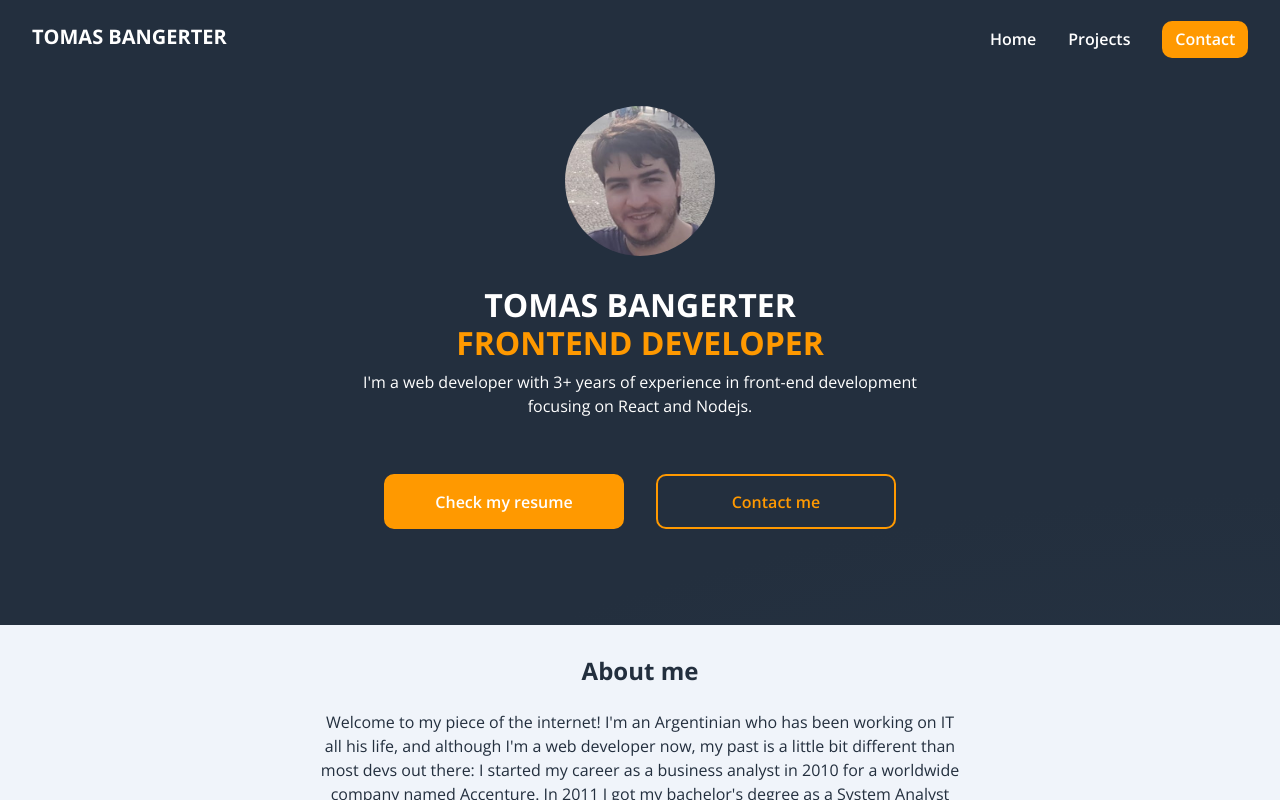
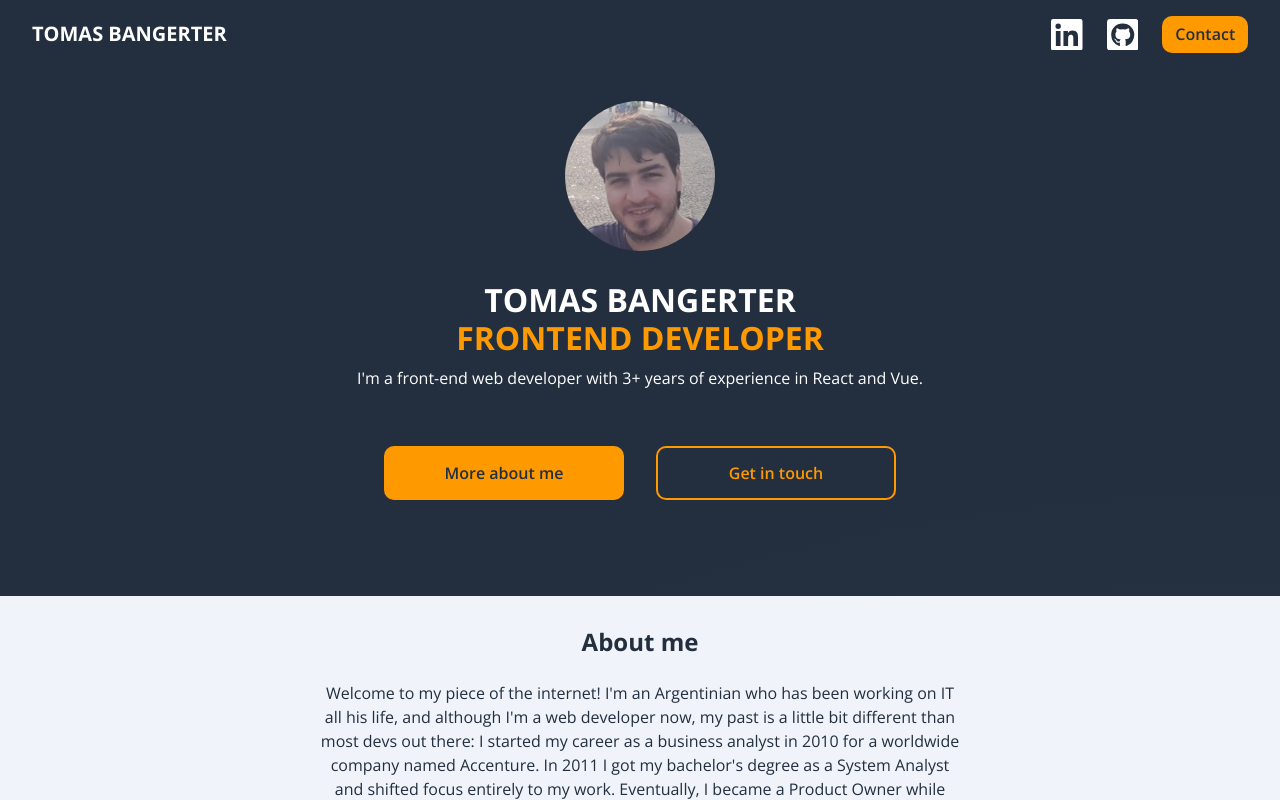
Before and after one commit to tommynueve/personal-website, a Next.js app: page / in a window 1280 px wide. Shown: the top 800 px of the page. Built offline with nearby package versions, Linux system fonts and the light colour scheme.

Commit message:
Changed the menu to scroll rather than redirect to subpages. Projects page removed, Contact page still needs to be moved to the home page. Rephrased a bit my headline.

```diff
--- a/components/buttons/Buttons.module.scss
+++ b/components/buttons/Buttons.module.scss
@@ -4,7 +4,7 @@
   background-color: colors.$primary;
   border: 2px solid colors.$primary;
   border-radius: 10px;
-  color: colors.$white;
+  color: colors.$black;
   padding: 0.9rem 1.5rem;
   cursor: pointer;
   font-weight: 600;
--- a/components/navbar/MainNavbar.tsx
+++ b/components/navbar/MainNavbar.tsx
@@ -1,18 +1,14 @@
 import style from './Navbar.module.scss';
 import MenuLinkItem from './MenuLinkItem';
+import SocialLinks from '@components/sociallinks';
 
 const MainNavbar = () => {
   return (
     <nav className={style['top-nav']}>
       <ul>
+        <SocialLinks />
         <li>
-          <MenuLinkItem name='Home' url='/' />
-        </li>
-        <li>
-          <MenuLinkItem name='Projects' url='/projects' />
-        </li>
-        <li>
-          <MenuLinkItem name='Contact' url='/contact' variant='highlighted' />
+          <MenuLinkItem name='Contact' url='#contact' variant='highlighted' />
         </li>
       </ul>
     </nav>
--- a/components/navbar/MenuLinkItem.module.scss
+++ b/components/navbar/MenuLinkItem.module.scss
@@ -7,7 +7,6 @@
   align-items: center;
   font-size: 0.875rem;
   color: colors.$grey;
-  margin-top: 0.3rem;
 
   @include mixins.mq(sm) {
     color: inherit;
@@ -22,19 +21,9 @@
   }
 }
 
-.selected {
-  color: colors.$primary;
-  @include mixins.mq(sm) {
-    color: inherit;
-  }
-
-  svg {
-    fill: colors.$primary;
-  }
-}
-
 .highlighted {
   padding: 0.4rem 0.8rem;
   border-radius: 10px;
   background-color: colors.$primary;
+  color: colors.$black;
 }
--- a/components/navbar/MenuLinkItem.tsx
+++ b/components/navbar/MenuLinkItem.tsx
@@ -1,6 +1,3 @@
-import Link from 'next/link';
-import { useRouter } from 'next/router';
-
 import style from './MenuLinkItem.module.scss';
 
 interface Props {
@@ -11,18 +8,11 @@ interface Props {
 }
 
 const MenuLinkItem: React.FC<Props> = ({ name, url, icon, variant = 'primary' }) => {
-  const { pathname } = useRouter();
-
   return (
-    <Link href={url}>
-      <a
-        className={`${style.link} ${pathname === url && variant !== 'highlighted' ? style.selected : ''} ${
-          variant === 'highlighted' ? style.highlighted : ''
-        }`}>
-        {icon}
-        <p>{name}</p>
-      </a>
-    </Link>
+    <a className={`${style.link} ${variant === 'highlighted' ? style.highlighted : ''}`} href={url}>
+      {icon}
+      <p>{name}</p>
+    </a>
   );
 };
 
--- a/components/navbar/Navbar.module.scss
+++ b/components/navbar/Navbar.module.scss
@@ -35,7 +35,7 @@
     align-items: center;
 
     @include mixins.allChildExceptLast {
-      margin-right: 2rem;
+      margin-right: 1.5rem;
     }
   }
 
--- a/components/sociallinks/SocialLinks.module.scss
+++ b/components/sociallinks/SocialLinks.module.scss
@@ -11,6 +11,9 @@
   svg {
     fill: colors.$white;
   }
+  a {
+    display: flex;
+  }
   a:hover {
     opacity: 0.8;
     cursor: pointer;
--- a/sections/aboutme/index.tsx
+++ b/sections/aboutme/index.tsx
@@ -2,14 +2,15 @@ import style from './AboutMe.module.scss';
 
 const AboutMe = () => {
   return (
-    <section className={style.container}>
+    <section className={style.container} id='about'>
       <h2>About me</h2>
       <p>
-        Welcome to my piece of the internet! I'm an Argentinian who has been working on IT all his life, and although I'm a web developer
-        now, my past is a little bit different than most devs out there: I started my career as a business analyst in 2010 for a worldwide
-        company named Accenture. In 2011 I got my bachelor's degree as a System Analyst and shifted focus entirely to my work. Eventually, I
-        became a Product Owner while leading a team, but still something felt off... Despite success, I wasn't enjoying it. I knew what made
-        me happy: building apps, webs and coding in general. It took time and a lot of courage, but I finally decided to start over as a
+        Welcome to my piece of the internet! I'm an Argentinian who has been working on IT all his life, and although
+        I'm a web developer now, my past is a little bit different than most devs out there: I started my career as a
+        business analyst in 2010 for a worldwide company named Accenture. In 2011 I got my bachelor's degree as a System
+        Analyst and shifted focus entirely to my work. Eventually, I became a Product Owner while leading a team, but
+        still something felt off... Despite success, I wasn't enjoying it. I knew what made me happy: building apps,
+        webs and coding in general. It took time and a lot of courage, but I finally decided to start over as a
         developer. All I can say after 3 years, is that it was one of the best decisions of my life.
       </p>
     </section>
--- a/sections/contact/index.tsx
+++ b/sections/contact/index.tsx
@@ -50,7 +50,7 @@ const ContactSection = () => {
   };
 
   return (
-    <section className={style['contact-container']}>
+    <section className={style['contact-container']} id='contact'>
       <h1>Got a proposition?</h1>
       <h3>I'm always on the look for new challenges!</h3>
       <address>
--- a/sections/home/index.tsx
+++ b/sections/home/index.tsx
@@ -1,9 +1,6 @@
-import Link from 'next/link';
-
 import MainButton from '@components/buttons/MainButton';
 import CircleFrame from '@components/imageframe/CircleFrame';
 import style from './Home.module.scss';
-import Links from '@config/Links';
 
 const HomeSection = () => {
   return (
@@ -13,16 +10,14 @@ const HomeSection = () => {
         Tomas Bangerter<br></br>
         <span>Frontend Developer</span>
       </h1>
-      <p>I'm a web developer with 3+ years of experience in front-end development focusing on React and Nodejs.</p>
+      <p>I'm a front-end web developer with 3+ years of experience in React and Vue.</p>
       <div className={style.ctaContainer}>
-        <a href={Links.resumeLink} target='_blank' rel='noreferrer'>
-          <MainButton text={'Check my resume'} />
+        <a href='#about'>
+          <MainButton text={'More about me'} />
         </a>
-        <Link href='/contact' passHref>
-          <a>
-            <MainButton text={'Contact me'} variant='secondary' />
-          </a>
-        </Link>
+        <a href='#contact'>
+          <MainButton text={'Get in touch'} variant='secondary' />
+        </a>
       </div>
     </section>
   );
--- a/styles/globals.scss
+++ b/styles/globals.scss
@@ -8,6 +8,7 @@ body {
   font-family: fonts.$primary;
   line-height: 1.5;
   color: colors.$black;
+  scroll-behavior: smooth;
 }
 
 a {
```
Also changed, not shown: pages/projects.tsx (deleted, +0 -46 lines).
